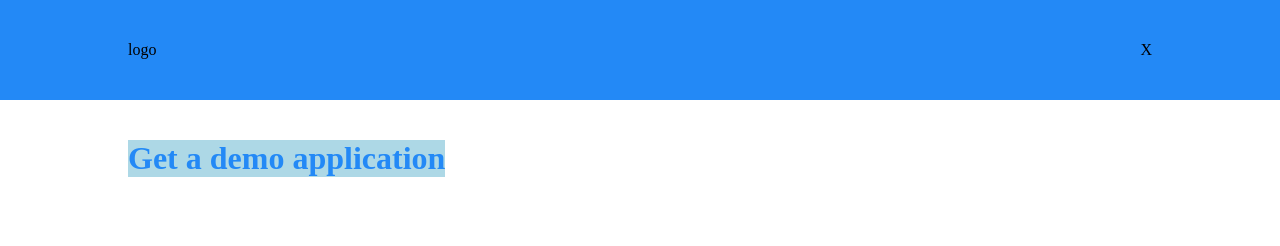
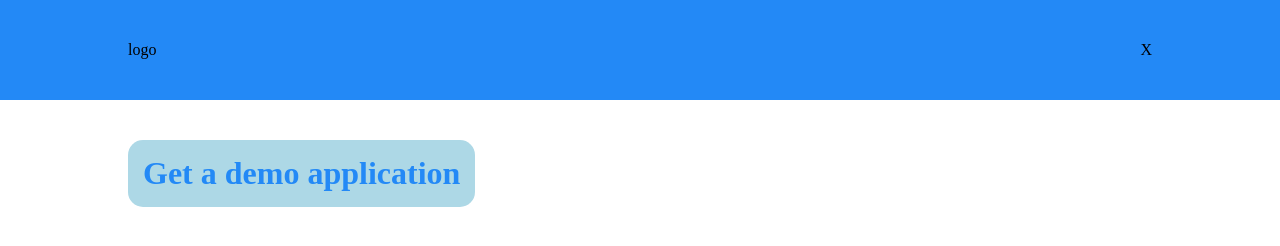
Before and after one commit to gianluigiricciolio/htmlcss-responsive-layout, a plain HTML site: page index.html in a window 1280 px wide. Drawn offline with Linux system fonts and the light colour scheme.

Commit message:
[UPD] added strcture in jumbotron

```diff
--- a/css/style.css
+++ b/css/style.css
@@ -52,6 +52,12 @@ header ul{
     padding-top:40px;
 }
 
+.jumbotron .content{
+    width: 100%;
+    padding:15px;
+    border-radius: 15px;
+}
+
 /* LAYOUT */
 
 .row{
```
